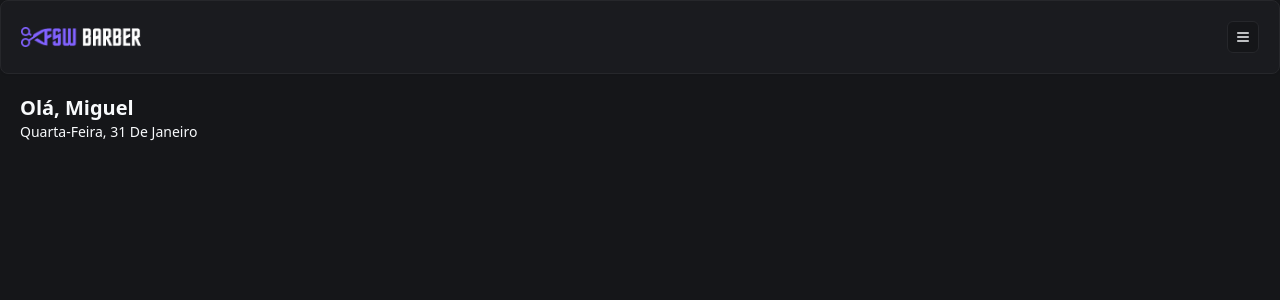
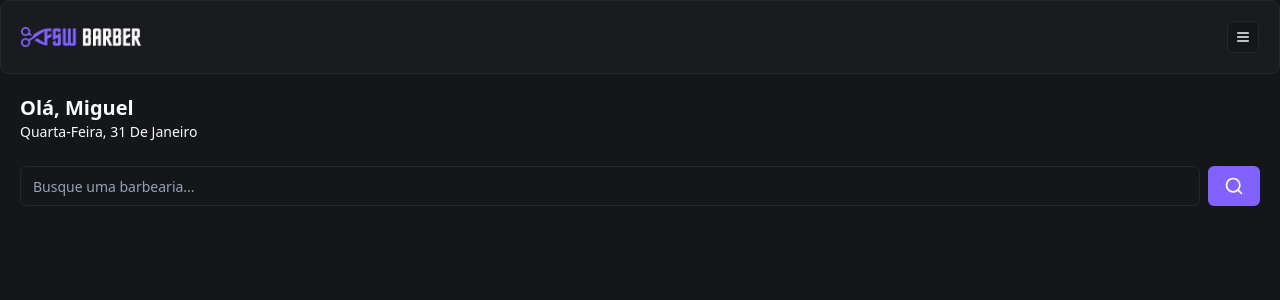
Before and after one commit to CynthiaCruz/fullstackweek-barber, a Next.js app: page / in a window 1280 px wide. Shown: the top 300 px of the page. Built offline with nearby package versions, Linux system fonts and the light colour scheme.

Commit message:
Feita a busca visual

```diff
--- /dev/null
+++ b/app/(home)/_components/search.tsx
@@ -0,0 +1,19 @@
+"use client";
+
+import { Button } from "@/app/_components/ui/button";
+import { Input } from "@/app/_components/ui/input";
+import { SearchIcon } from "lucide-react";
+
+
+const Search = () => {
+    return (
+        <div className="flex items-center gap-2">
+            <Input placeholder="Busque uma barbearia..." />
+            <Button variant="default">
+                <SearchIcon size={20}/>
+            </Button>
+        </div>
+     );
+}
+
+export default Search;
--- a/app/(home)/page.tsx
+++ b/app/(home)/page.tsx
@@ -1,6 +1,7 @@
 import { format } from "date-fns"
 import Header from "../_components/header";
 import { ptBR } from "date-fns/locale";
+import Search from "./_components/search";
 
 export default function Home() {
   return (
@@ -14,6 +15,10 @@ export default function Home() {
             locale: ptBR,
           })}</p>
       </div>
+
+      <div className="px-5 mt-6">
+        <Search />
+      </div>
     </div>
   );
 }
--- /dev/null
+++ b/app/_components/ui/input.tsx
@@ -0,0 +1,25 @@
+import * as React from "react"
+
+import { cn } from "@/app/_lib/utils"
+
+export interface InputProps
+  extends React.InputHTMLAttributes<HTMLInputElement> {}
+
+const Input = React.forwardRef<HTMLInputElement, InputProps>(
+  ({ className, type, ...props }, ref) => {
+    return (
+      <input
+        type={type}
+        className={cn(
+          "flex h-10 w-full rounded-md border border-input bg-background px-3 py-2 text-sm ring-offset-background file:border-0 file:bg-transparent file:text-sm file:font-medium placeholder:text-muted-foreground focus-visible:outline-none focus-visible:ring-2 focus-visible:ring-ring focus-visible:ring-offset-2 disabled:cursor-not-allowed disabled:opacity-50",
+          className
+        )}
+        ref={ref}
+        {...props}
+      />
+    )
+  }
+)
+Input.displayName = "Input"
+
+export { Input }
```
